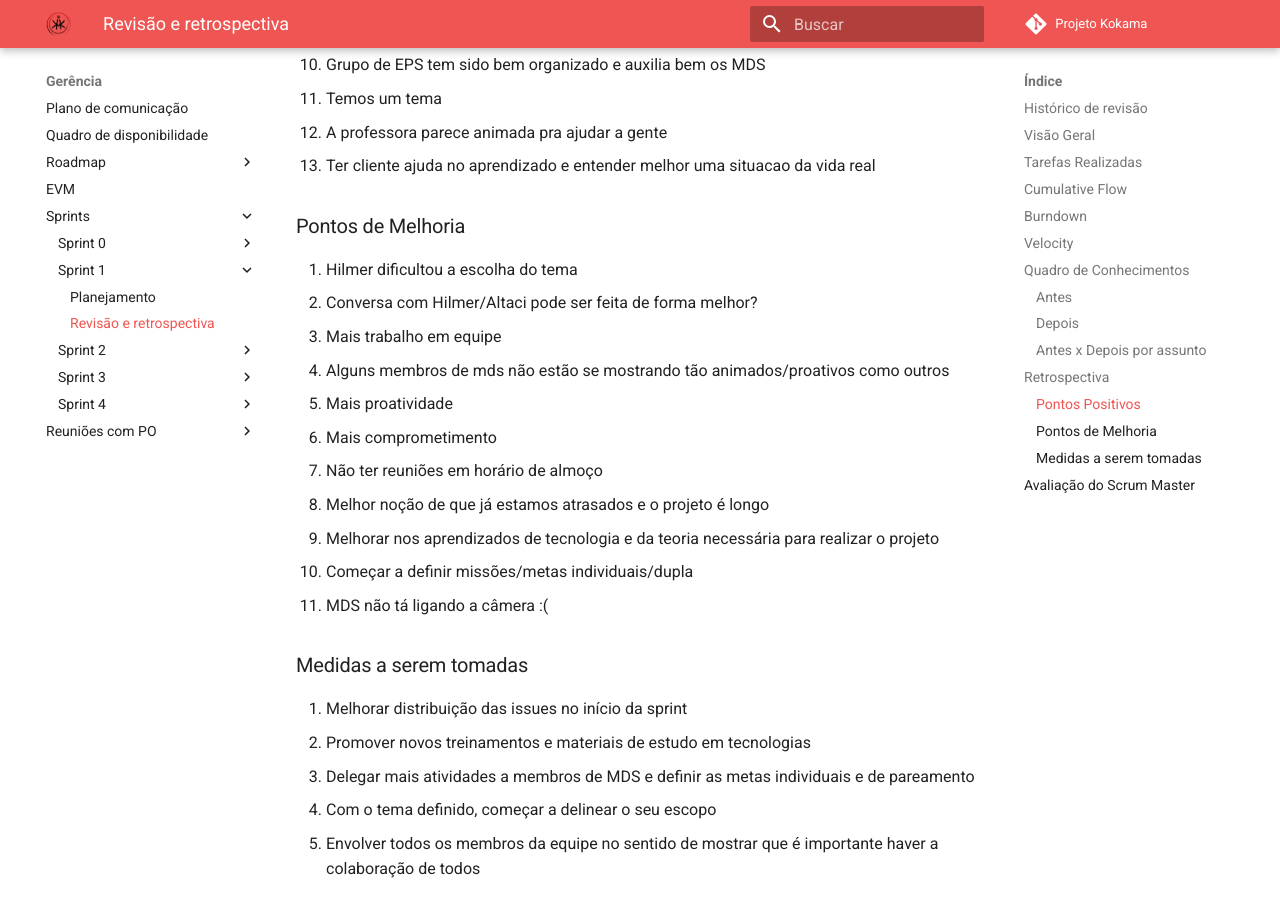
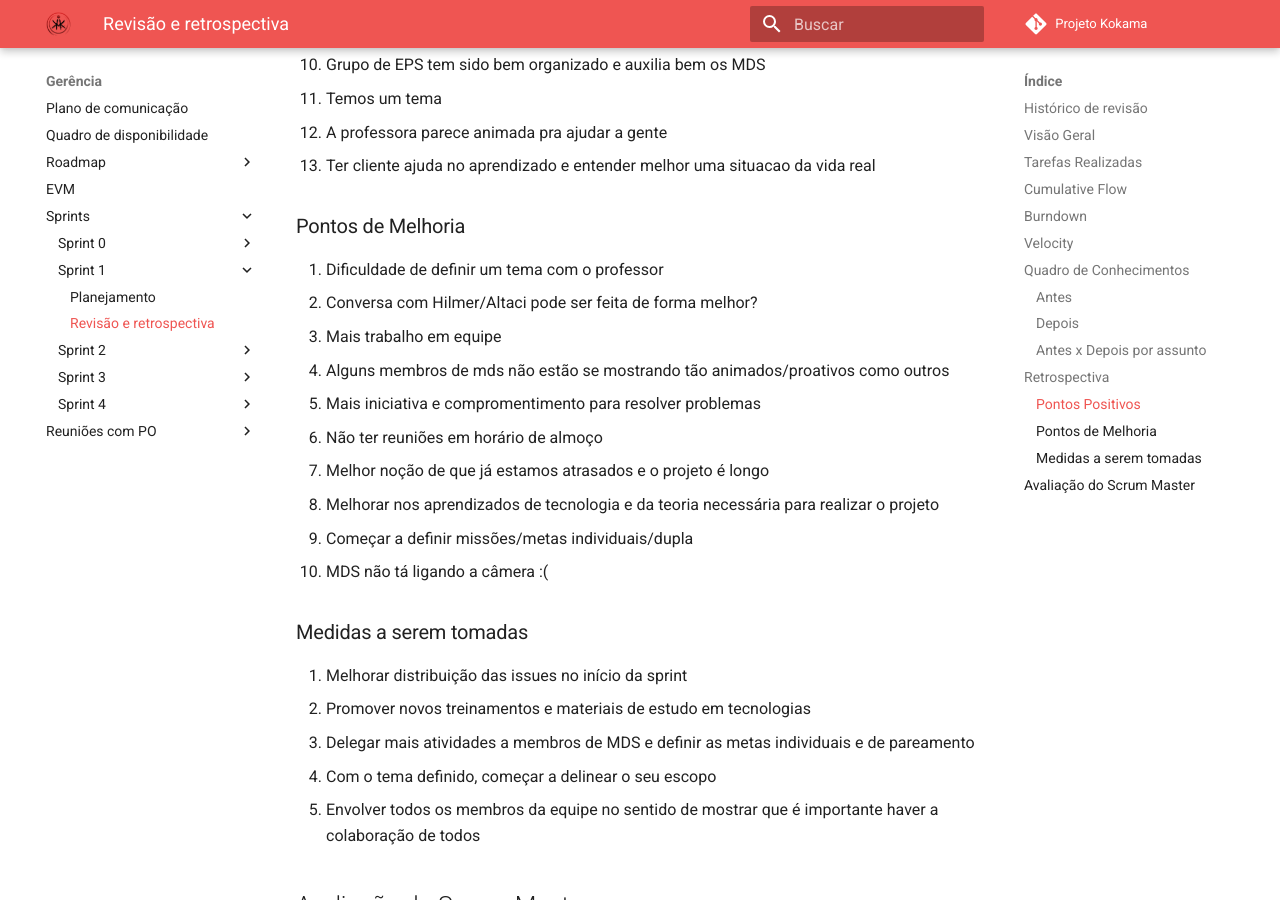
Before and after one commit to fga-eps-mds/2020.2-Projeto-Kokama-Wiki, an MkDocs documentation site: the page built from docs/management/sprints/sprint-1-review-retrospective.md, in a window 1280 px wide and 900 px high, scrolled down 4202 px. Built offline with MkDocs 1.6.1 and Material for MkDocs 9.7.7, drawn with Linux system fonts in a browser that asks for light colours; emoji names are drawn with the system emoji font; comment, search, counter and statistics services are not loaded.

```diff
--- a/docs/management/sprints/sprint-1-review-retrospective.md
+++ b/docs/management/sprints/sprint-1-review-retrospective.md
@@ -69,17 +69,16 @@
 
 ### Pontos de Melhoria
 
-1. Hilmer dificultou a escolha do tema
+1. Dificuldade de definir um tema com o professor
 2. Conversa com Hilmer/Altaci pode ser feita de forma melhor?
 3. Mais trabalho em equipe
 4. Alguns membros de mds não estão se mostrando tão animados/proativos como outros
-5. Mais proatividade
-6. Mais comprometimento
-7. Não ter reuniões em horário de almoço
-8. Melhor noção de que já estamos atrasados e o projeto é longo
-9. Melhorar nos aprendizados de tecnologia e da teoria necessária para realizar o projeto
-10. Começar a definir missões/metas individuais/dupla
-11. MDS não tá ligando a câmera :(
+5. Mais iniciativa e compromentimento para resolver problemas
+6. Não ter reuniões em horário de almoço
+7. Melhor noção de que já estamos atrasados e o projeto é longo
+8. Melhorar nos aprendizados de tecnologia e da teoria necessária para realizar o projeto
+9. Começar a definir missões/metas individuais/dupla
+10. MDS não tá ligando a câmera :(
 
 ### Medidas a serem tomadas
 
--- a/mkdocs.yml
+++ b/mkdocs.yml
@@ -40,7 +40,6 @@ nav:
         - Revisão de funcionalidades: "project/lean-inception/functionalities-review.md"
         - Sequenciador: "project/lean-inception/sequencer.md"
         - Canvas MVP: "project/lean-inception/canvas-mvp.md"
-      - Documento de visão: "project/vision-document.md"
       - Design:
         - Identidade visual: "project/visual-identity.md"
         - Protótipo de baixa fidelidade: "project/low-prototype.md"
```
Also changed, not shown: docs/management/sprints/sprint-3-review-retrospective.md (+2 -5 lines), docs/project/vision-document.md (deleted, +0 -151 lines).
